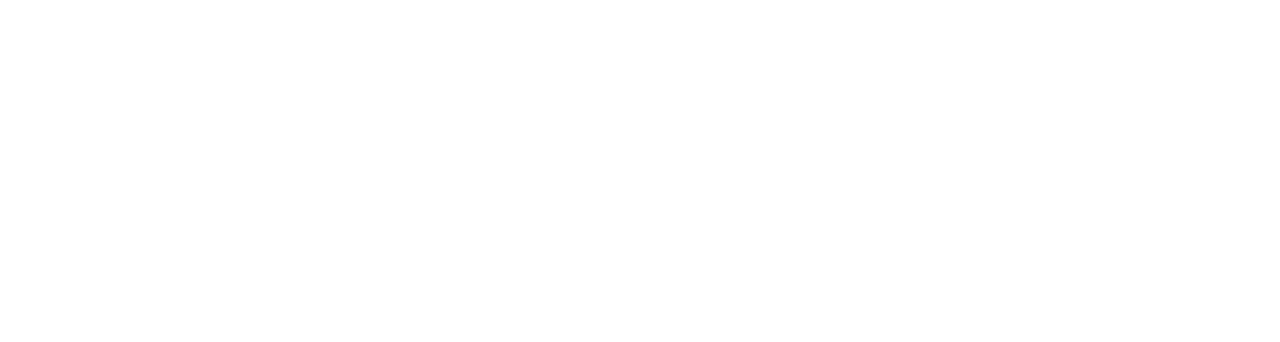
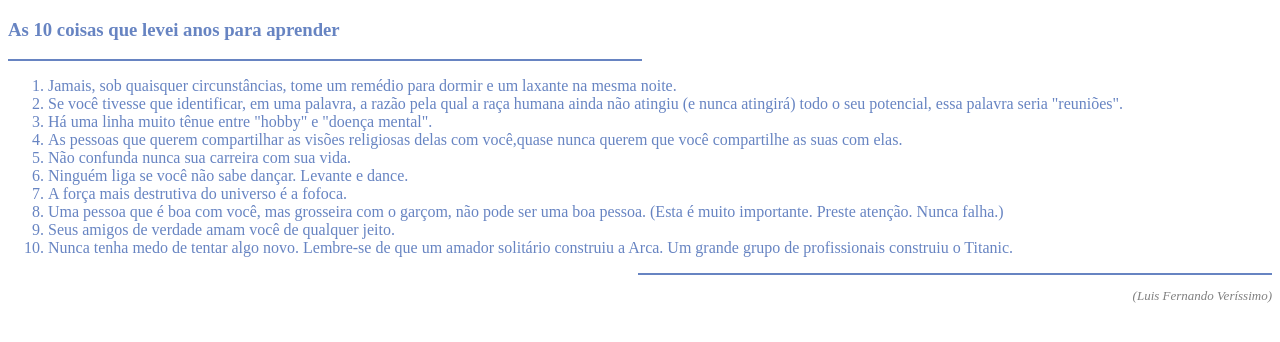
Before and after one commit to herculispereira/IAW-Internet_e_Aplicacoes_WEB, a plain HTML site: page 02-Site_Interligado/html/dezcoisas.html in a window 1280 px wide. Drawn offline with Linux system fonts and the light colour scheme.

Commit message:
Add dezcoisas
adicionado conteudo de 10 coisas e inicio de imagine

```diff
--- a/02-Site_Interligado/html/dezcoisas.html
+++ b/02-Site_Interligado/html/dezcoisas.html
@@ -3,9 +3,33 @@
 <head>
 	<meta charset="utf-8">
 	<meta name="viewport" content="width=device-width, initial-scale=1">
+	<link rel="icon" type="image/jpeg" href="../imagens/icon.jpeg">
 	<title>Dez Coisas</title>
 </head>
 <body>
 
+	  <font font-family="Verdana" color="6784C2"><h3>As 10 coisas que levei anos para aprender</h3></font>
+	  <hr width="50%" align="left" color="6784C2">
+	  	<font font-family="verdana" color="6784C2">
+		  <ol type=1>
+				<li>Jamais, sob quaisquer circunstâncias, tome um remédio para dormir e um laxante na mesma noite.</li>
+				<li>Se você tivesse que identificar, em uma palavra, a razão pela qual a raça humana ainda não atingiu (e
+				nunca atingirá) todo o seu potencial, essa palavra seria "reuniões".</li>
+				<li>Há uma linha muito tênue entre "hobby" e "doença mental".</li>
+				<li>As pessoas que querem compartilhar as visões religiosas delas com você,quase nunca querem que você
+				compartilhe as suas com elas.</li>
+				<li>Não confunda nunca sua carreira com sua vida.</li>
+				<li>Ninguém liga se você não sabe dançar. Levante e dance.</li>
+				<li>A força mais destrutiva do universo é a fofoca.</li>
+				<li>Uma pessoa que é boa com você, mas grosseira com o garçom, não pode ser uma boa pessoa. (Esta é
+				muito importante. Preste atenção. Nunca falha.)</li>
+				<li>Seus amigos de verdade amam você de qualquer jeito.</li>
+				<li>Nunca tenha medo de tentar algo novo. Lembre-se de que um amador solitário construiu a Arca. Um grande
+				grupo de profissionais construiu o Titanic.</li>
+			</ol>
+		</font>
+	  <hr width="50%" align="right" color="6784C2">
+	<i><font align="right" color="gray" font size="2"><p>(Luis Fernando Veríssimo)</p></font></i>
+
 </body>
 </html>
```
Also changed, not shown: 02-Site_Interligado/html/imagine.html (+7 -1 lines), 02-Site_Interligado/imagens/icon.jpeg (added).
